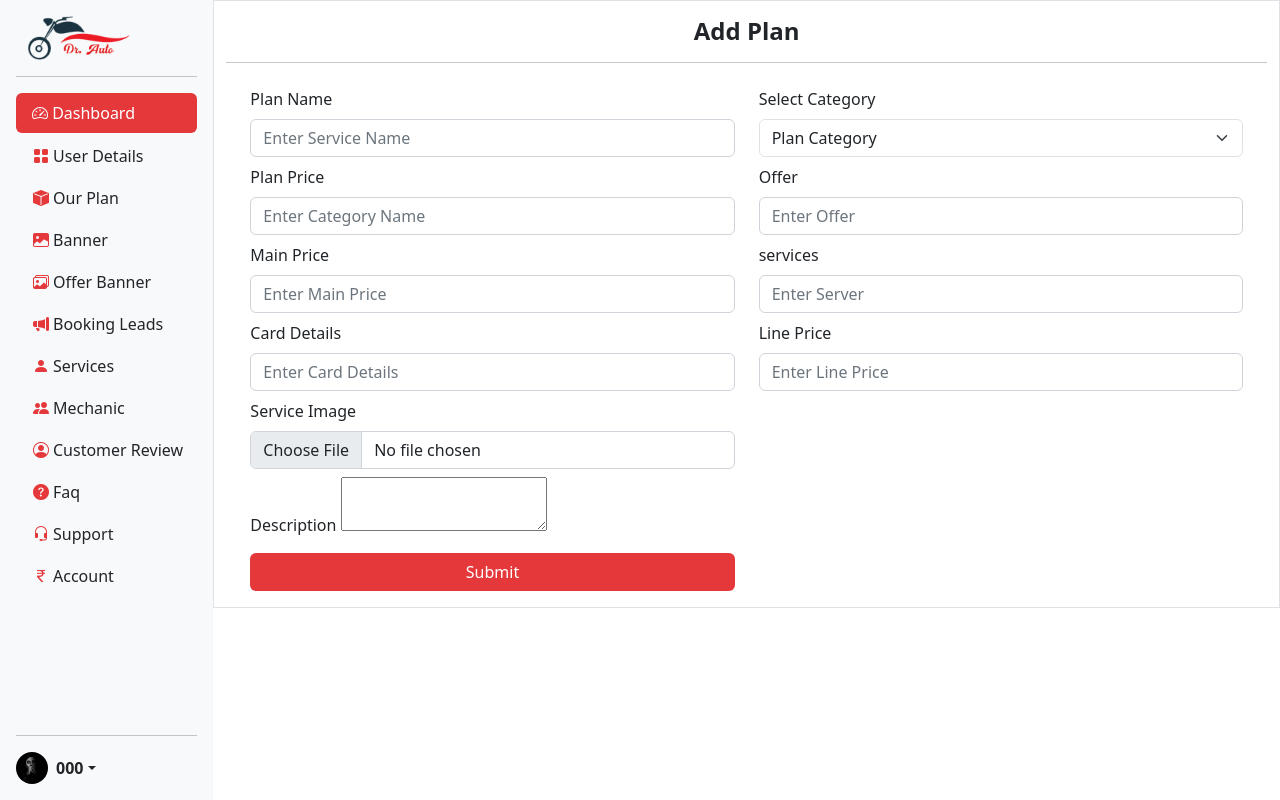
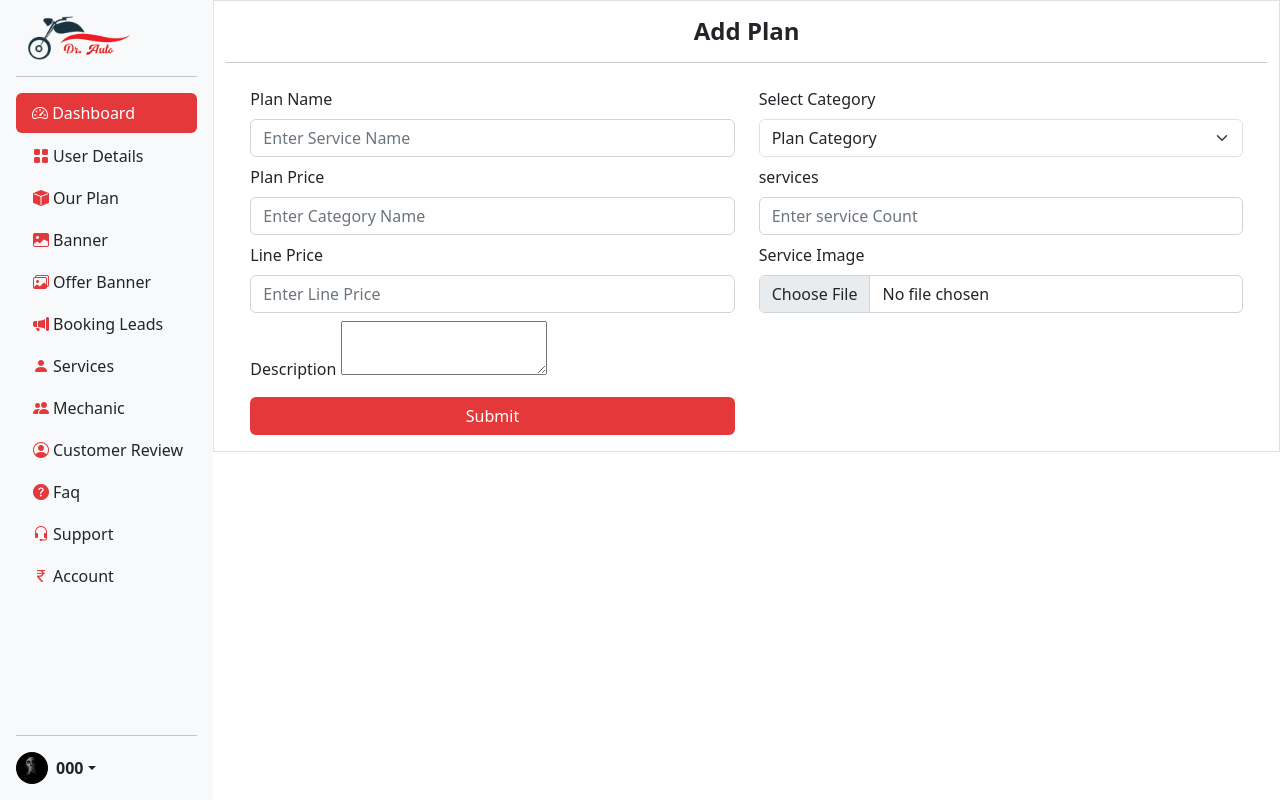
Before and after one commit to infinixsys/BikeRepair, a Django app: page /addplan/ in a window 1280 px wide. Run offline with Django 4.2, Linux system fonts and the light colour scheme; a user stored in the database is signed in; tables that the repository leaves empty hold one stand-in row (values such as "Sample post"); some libraries are stand-ins or nearby versions.

Commit message:
update final projects

```diff
--- a/dashboard/templates/addplan.html
+++ b/dashboard/templates/addplan.html
@@ -38,24 +38,10 @@
                     <input type="number" name="pricing" value="{{ plans.pricing }}" class="form-control" id="name" placeholder="Enter Category Name" aria-describedby="emailHelp" required>
                 </div>
 
-                   <div class="col-md-6 mt-2">
-                    <label for="name" class="form-label">Offer</label>
-                    <input type="number" name="offer" value="{{ plans.offer }}" class="form-control" id="name" placeholder="Enter Offer" aria-describedby="emailHelp" required>
-                </div>
-
-                  <div class="col-md-6 mt-2">
-                    <label for="name" class="form-label">Main Price</label>
-                    <input type="number" name="main_price" value="{{ plans.main_price }}" class="form-control" id="name" placeholder="Enter Main Price" aria-describedby="emailHelp" required>
-                </div>
 
                    <div class="col-md-6 mt-2">
                     <label for="name" class="form-label">services</label>
-                    <input type="number" name="count" value="{{ plans.count }}" class="form-control" id="name" placeholder="Enter Server" aria-describedby="emailHelp" required>
-                </div>
-
-                <div class="col-md-6 mt-2">
-                    <label for="name" class="form-label">Card Details</label>
-                    <input type="text" name="card_details" value="{{ plans.card_details }}" class="form-control" id="name" placeholder="Enter Card Details" aria-describedby="emailHelp" required>
+                    <input type="number" name="count" value="{{ plans.count }}" class="form-control" id="name" placeholder="Enter service Count" aria-describedby="emailHelp" required>
                 </div>
 
                 <div class="col-md-6 mt-2">
--- a/dashboard/views.py
+++ b/dashboard/views.py
@@ -33,19 +33,22 @@ def adminpanel(request):
     if not request.user.is_superuser:
         return redirect('login_attempt')
     total_service = Service.objects.all().count()
-    annul_service = Service.objects.filter(plan_title="annual").count()
-    onetime_service = Service.objects.filter(plan_title="monthly").count()
-    today_total_service = Service.objects.all().filter(create_at=datetime.datetime.today()).count()
-    today_annul_service = Service.objects.filter(plan_title="annual").filter(
-        create_at=datetime.datetime.today()).count()
-    today_onetime_service = Service.objects.filter(plan_title="monthly").filter(
-        create_at=datetime.datetime.today()).count()
-    print(total_service)
+    annul_service = Service.objects.filter(plan_title="yearly").count()
+    onetime_service = Service.objects.filter(Q(plan_title="monthly") | Q(plan_title="onetime")).count()
+    total_order = Order.objects.all().count()
+    annul_order = Order.objects.filter(service_types="yearly").count()
+    onetime_order = Order.objects.filter(Q(service_types="monthly") | Q(service_types="onetime")).count()
+    data = User.objects.all().count()
+    mechanic = Mechanic.objects.all().count()
+    customer_review = ClientReview.objects.all().count()
+    today_service = Service.objects.filter(create_at=datetime.datetime.today())
+    today_leads = Order.objects.filter(create_at=datetime.datetime.today())
+    today_user = User.objects.filter(create_at=datetime.datetime.today())
     return render(request, 'adminpanel.html', {'total_service': total_service, 'annul_service': annul_service,
-                                               'onetime_service': onetime_service,
-                                               'today_total_service': today_total_service,
-                                               'today_annul_service': today_annul_service,
-                                               'today_onetime_service': today_onetime_service})
+                                               'onetime_service': onetime_service, 'total_order':total_order,
+                                               'annul_order':annul_order, 'onetime_order':onetime_order, 'data':data,
+                                               'mechanic':mechanic,'customer_review':customer_review,
+                                               'today_service':today_service, 'today_leads':today_leads, 'today_user':today_user})
 
 
 def plan(request):
@@ -65,30 +68,21 @@ def addplan(request):
             types = request.POST.get('types')
             details = request.POST.get('details')
             img = request.FILES.get('img')
-            offer_add = request.POST.get('offer')
-            main_price_add = request.POST.get('main_price')
             count_add = request.POST.get('count')
-            card_details = request.POST.get('card_details')
             line_price_add = request.POST.get('line_price')
-            offer = int(offer_add)
-            main_price = int(main_price_add)
             count = int(count_add)
             line_price = int(line_price_add)
 
             pricing = int(pricing_add)
             if types == 'yearly':
                 data = PlanName.objects.create(title=title, pricing=pricing, types=types, details=details, img=img,
-                                               services='yearly', card_details=card_details, offer=offer,
-                                               main_price=main_price,
-                                               line_price=line_price, count=count)
+                                               services='yearly', line_price=line_price, count=count)
                 data.save()
                 msg = "Your Plane Has Been Created !"
                 return redirect('plan')
             elif types == 'onetime' or types == 'monthly':
                 data = PlanName.objects.create(title=title, pricing=pricing, types=types, details=details, img=img,
-                                               services='onetime', card_details=card_details, offer=offer,
-                                               main_price=main_price,
-                                               line_price=line_price, count=count)
+                                               services='onetime', line_price=line_price, count=count)
                 data.save()
                 msg = "Your Plane Has Been Created !"
                 return redirect('plan')
@@ -112,25 +106,19 @@ def editplan(request, id):
             types = request.POST.get('types')
             details = request.POST.get('details')
             img = request.FILES.get('img')
-            offer_add = request.POST.get('offer')
-            main_price_add = request.POST.get('main_price')
             count_add = request.POST.get('count')
-            card_details = request.POST.get('card_details')
             line_price_add = request.POST.get('line_price')
-            offer = int(offer_add)
-            main_price = int(main_price_add)
+
             count = int(count_add)
             line_price = int(line_price_add)
             pricing = int(pricing_add)
+
             if types == 'yearly':
                 data = PlanName.objects.get(id=id)
                 data.title = title
                 data.pricing = pricing
                 data.types = types
                 data.details = details
-                data.card_details = card_details
-                data.offer = offer
-                data.main_price = main_price
                 data.line_price = line_price
                 data.count = count
                 data.save()
@@ -142,9 +130,6 @@ def editplan(request, id):
                 data.pricing = pricing
                 data.types = types
                 data.details = details
-                data.card_details = card_details
-                data.offer = offer
-                data.main_price = main_price
                 data.line_price = line_price
                 data.count = count
                 data.save()
@@ -157,9 +142,6 @@ def editplan(request, id):
                 data.types = types
                 data.details = details
                 data.img = img
-                data.card_details = card_details
-                data.offer = offer
-                data.main_price = main_price
                 data.line_price = line_price
                 data.count = count
                 data.save()
@@ -170,9 +152,6 @@ def editplan(request, id):
                 data.title = title
                 data.pricing = pricing
                 data.details = details
-                data.card_details = card_details
-                data.offer = offer
-                data.main_price = main_price
                 data.line_price = line_price
                 data.count = count
                 data.save()
```
Also changed, not shown: dashboard/templates/adminpanel.html (+98 -11 lines), repair/models.py (+4 -3 lines).
